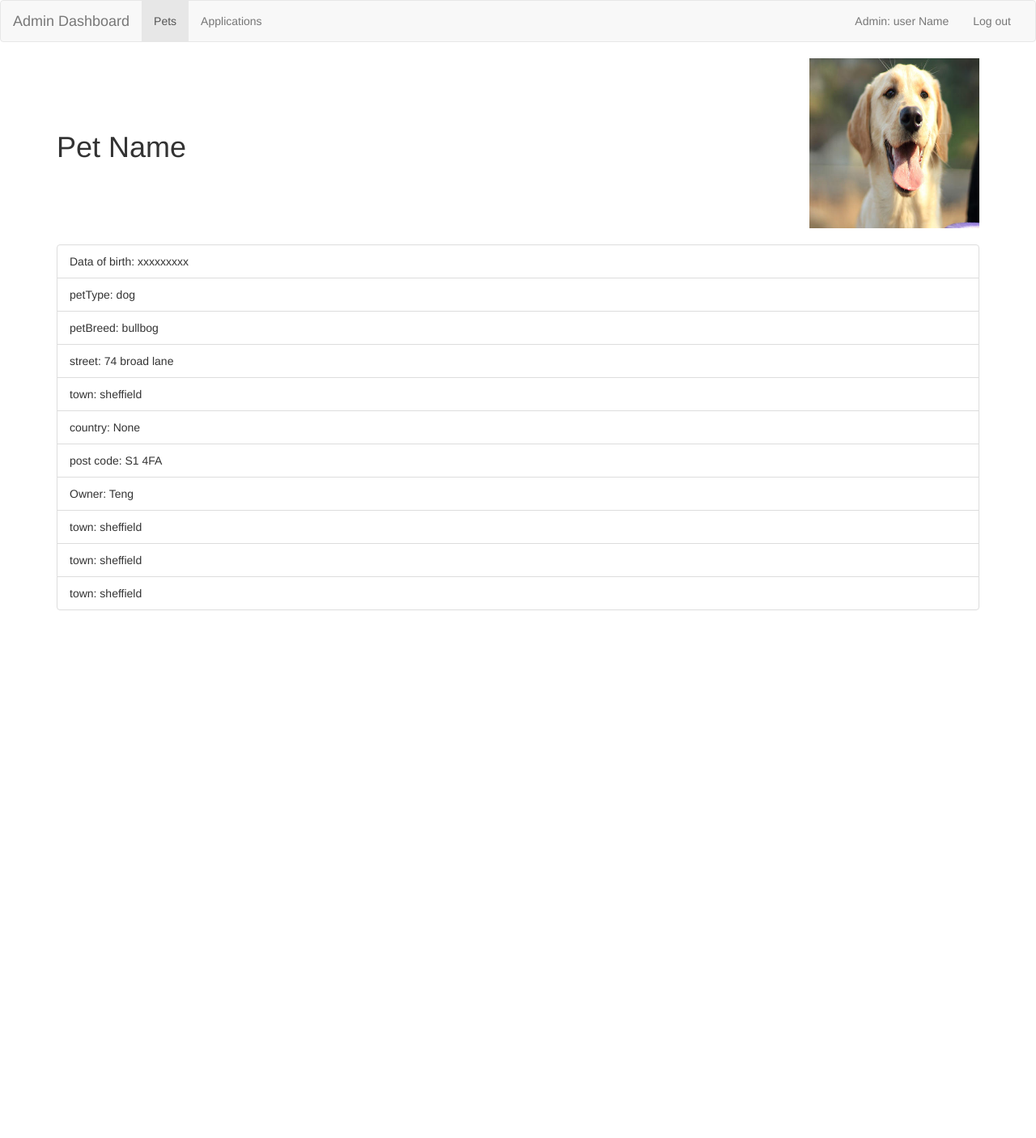
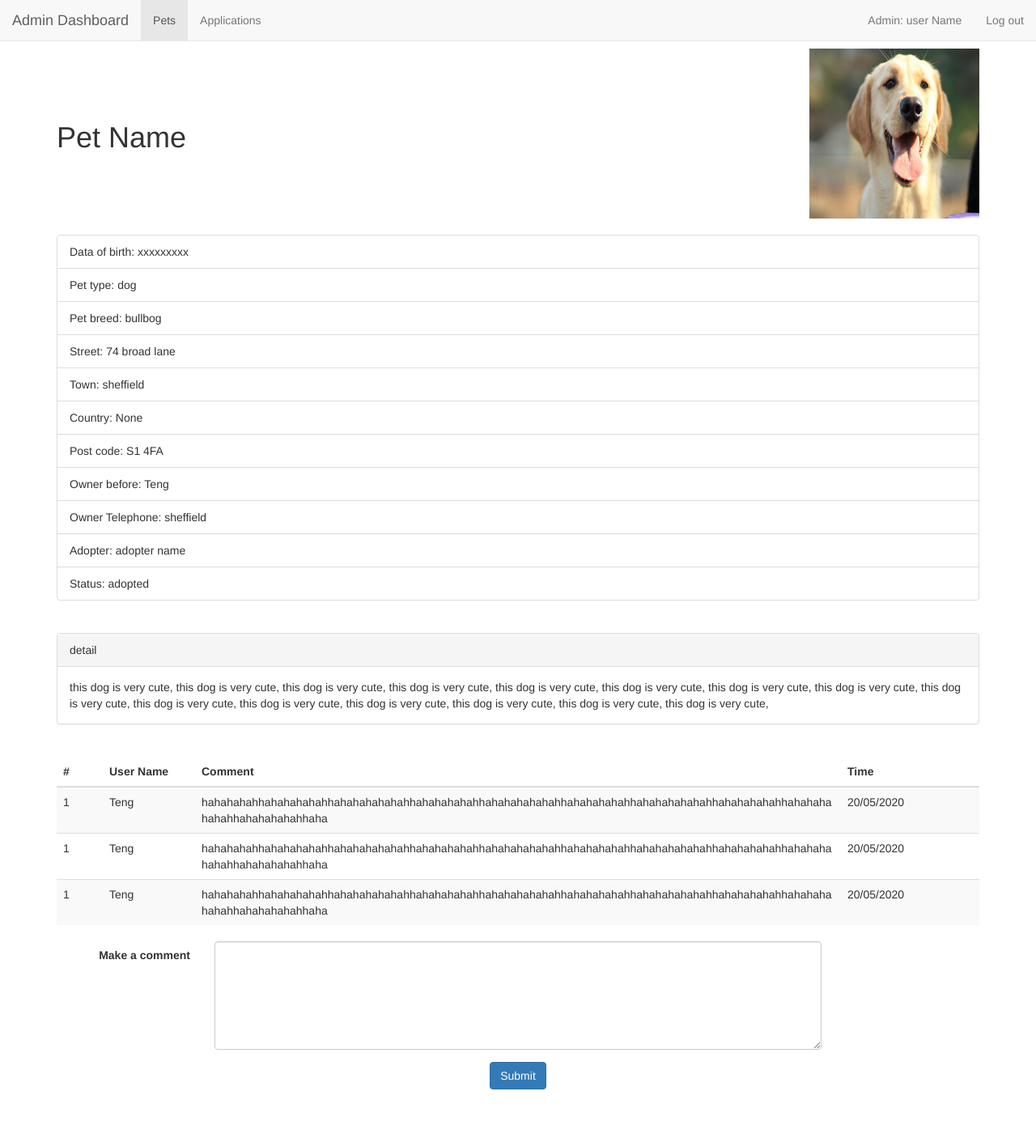
Before and after one commit to tengsicong/pet_home, a Node server app: template views/admin/pet_detail.html in a window 1280 px wide. Shown: the whole page at 81% size. Before the commit the page ends 754 px from the top, so only its background shows below. Run offline with Node 20, Linux system fonts and the light colour scheme; the template is opened without the code that fills it, so the values that code supplies are empty; some libraries are stand-ins or nearby versions.

Commit message:
admin part, animal schema

```diff
--- a/models/animal.js
+++ b/models/animal.js
@@ -37,7 +37,7 @@ animalSchema.virtual('age').get(
         if (this.dob) {
             const currentYear = new Date().getFullYear();
             // eslint-disable-next-line no-invalid-this
-            return currentYear - this.dob.getFullYear();
+            return currentYear - this.dob.getFullYear() + 1;
         } else {
             return 0;
         }
--- a/public/javascripts/mycommon.js
+++ b/public/javascripts/mycommon.js
@@ -31,6 +31,6 @@ function sendAjaxJsonQuery(url, data) {
         error: function (xhr, status, err) {
             alert(JSON.stringify(err));
             return err;
-        }
-    })
+        },
+    });
 }
--- a/views/admin/add_animal.ejs
+++ b/views/admin/add_animal.ejs
@@ -41,7 +41,6 @@
         </div>
     </form>
 </div>
-<script src="/javascripts/mycommon.js"></script>
 <script src="/javascripts/addAnimal.js"></script>
 </body>
 </html>
--- a/views/admin/component/header.ejs
+++ b/views/admin/component/header.ejs
@@ -24,7 +24,7 @@
             crossorigin="anonymous"></script>
 </head>
 <body>
-<nav class="navbar navbar-default">
+<nav class="navbar navbar-default navbar-fixed-top">
     <div class="container-fluid">
         <!-- Brand and toggle get grouped for better mobile display -->
         <div class="navbar-header">
@@ -41,7 +41,7 @@
         <!-- Collect the nav links, forms, and other content for toggling -->
         <div class="collapse navbar-collapse" id="bs-example-navbar-collapse-1">
             <ul class="nav navbar-nav">
-                <li class="active"><a href="#">Pets <span class="sr-only">(current)</span></a></li>
+                <li class="active"><a href="/admin/pet_list_waiting">Pets <span class="sr-only">(current)</span></a></li>
                 <li><a href="#">Applications</a></li>
             </ul>
 
--- a/views/admin/pet_detail.html
+++ b/views/admin/pet_detail.html
@@ -24,7 +24,7 @@
             crossorigin="anonymous"></script>
 </head>
 <body>
-<nav class="navbar navbar-default">
+<nav class="navbar navbar-default navbar-fixed-top">
     <div class="container-fluid">
         <!-- Brand and toggle get grouped for better mobile display -->
         <div class="navbar-header">
@@ -53,26 +53,89 @@
     </div><!-- /.container-fluid -->
 </nav>
 
-
+<br>
+<br>
+<br>
 <div class="container col-4">
     <table width="100%">
         <td><h1>Pet Name</h1></td>
-        <td><img class="media-object" src="../../public/images/dog.jpg" alt="..." style="width: 15em; height: 15em; float: right"></td>
+        <td><img class="media-object" src="../../public/images/dog.jpg" alt="..."
+                 style="width: 15em; height: 15em; float: right"></td>
     </table>
     <br>
     <ul class="list-group">
         <li class="list-group-item">Data of birth: xxxxxxxxx</li>
-        <li class="list-group-item">petType: dog</li>
-        <li class="list-group-item">petBreed: bullbog</li>
-        <li class="list-group-item">street: 74 broad lane</li>
-        <li class="list-group-item">town: sheffield</li>
-        <li class="list-group-item">country: None</li>
-        <li class="list-group-item">post code: S1 4FA</li>
-        <li class="list-group-item">Owner: Teng</li>
-        <li class="list-group-item">town: sheffield</li>
-        <li class="list-group-item">town: sheffield</li>
-        <li class="list-group-item">town: sheffield</li>
+        <li class="list-group-item">Pet type: dog</li>
+        <li class="list-group-item">Pet breed: bullbog</li>
+        <li class="list-group-item">Street: 74 broad lane</li>
+        <li class="list-group-item">Town: sheffield</li>
+        <li class="list-group-item">Country: None</li>
+        <li class="list-group-item">Post code: S1 4FA</li>
+        <li class="list-group-item">Owner before: Teng</li>
+        <li class="list-group-item">Owner Telephone: sheffield</li>
+        <li class="list-group-item">Adopter: adopter name</li>
+        <li class="list-group-item">Status: adopted</li>
     </ul>
+    <br>
+    <div class="panel panel-default">
+        <div class="panel-heading">detail</div>
+        <div class="panel-body">
+            this dog is very cute, this dog is very cute, this dog is very cute,  this dog is very cute, this dog is very cute, this dog is very cute, this dog is very cute, this dog is very cute, this dog is very cute, this dog is very cute, this dog is very cute, this dog is very cute, this dog is very cute, this dog is very cute, this dog is very cute,
+        </div>
+    </div>
+    <br>
+    <table class="table table-striped" width="100%" style="table-layout:fixed; word-wrap: break-word">
+        <thead>
+        <tr>
+            <th width="5%">#</th>
+            <th width="10%">User Name</th>
+            <th width="70%">Comment</th>
+            <th width="15%">Time</th>
+        </tr>
+        </thead>
+        <tbody>
+        <tr>
+            <td>1</td>
+            <td>Teng</td>
+            <td>
+                hahahahahhahahahahahhahahahahahahhahahahahahhahahahahahahhahahahahahhahahahahahahhahahahahahhahahahahahahhahahahahahhaha
+            </td>
+            <td>20/05/2020</td>
+        </tr>
+        <tr>
+            <td>1</td>
+            <td>Teng</td>
+            <td>
+                hahahahahhahahahahahhahahahahahahhahahahahahhahahahahahahhahahahahahhahahahahahahhahahahahahhahahahahahahhahahahahahhaha
+            </td>
+            <td>20/05/2020</td>
+        </tr>
+        <tr>
+            <td>1</td>
+            <td>Teng</td>
+            <td>
+                hahahahahhahahahahahhahahahahahahhahahahahahhahahahahahahhahahahahahhahahahahahahhahahahahahhahahahahahahhahahahahahhaha
+            </td>
+            <td>20/05/2020</td>
+        </tr>
+        </tbody>
+    </table>
+
+    <form class="form-horizontal" style="width: 100%;">
+        <div class="form-group">
+
+                <label for="comment" class="col-sm-2 control-label">Make a comment</label>
+                <div class="col-sm-8">
+                    <textarea rows="6" class="form-control form-control" id="comment"></textarea>
+                </div>
+        </div>
+    </form>
+    <div style="text-align: center">
+        <button class="btn btn-primary">Submit</button>
+    </div>
+    <br>
+    <br>
+    <br>
 </div>
 
 </body>
--- a/views/admin/pets_list_adopted.html
+++ b/views/admin/pets_list_adopted.html
@@ -66,7 +66,6 @@
                 <a href="#">
                     <div class="media-left media-middle">
                             <img class="media-object" src="../../public/images/dog.jpg" alt="..." style="width: 8em; height: 8em">
-
                     </div>
                     <div class="media-body">
                         <h4 class="media-heading">Middle aligned media</h4>
```
Also changed, not shown: controllers/admin/animal.js (+53 -52 lines), routes/admin.js (+16 -8 lines), views/admin/pet_detail.ejs (added, +92 -0 lines), views/admin/pet_list_adopted.ejs (added, +39 -0 lines), views/admin/pet_list_waiting.ejs (added, +39 -0 lines), public/avatar/dog.jpg (added).
